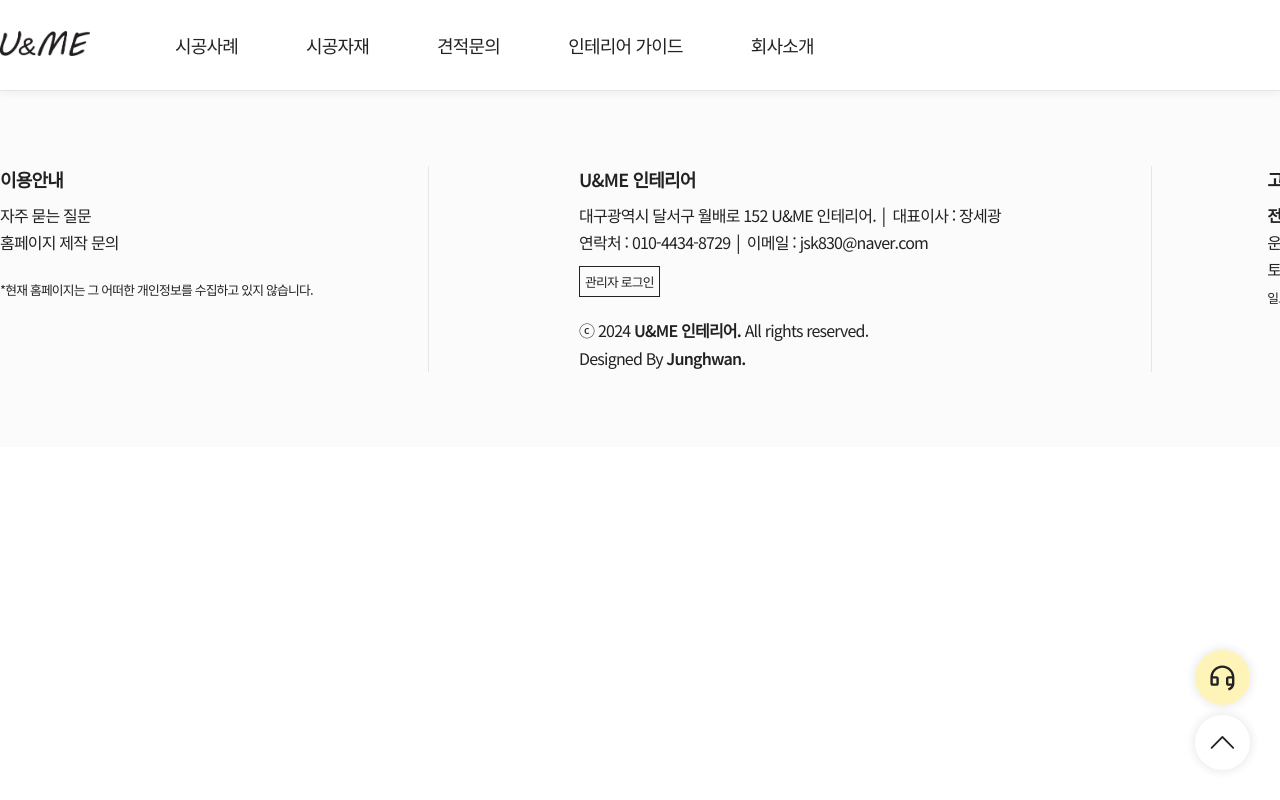
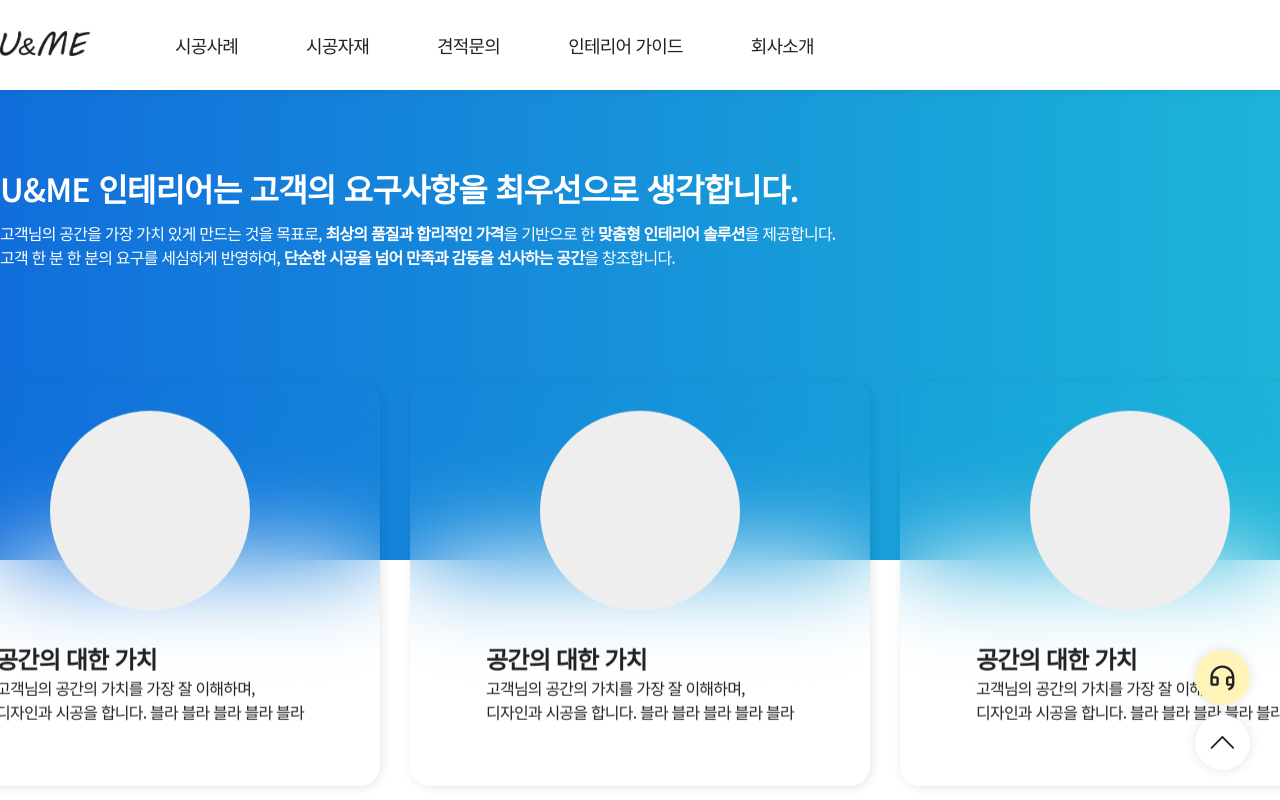
Before and after one commit to Junghwan-github/U-Me-Interior, a React (Create React App) app: page /about in a window 1280 px wide. Shown: the top 800 px of the page. Built offline with nearby package versions, Linux system fonts and the light colour scheme.

Commit message:
feature / 회사소개 디자인 시작

```diff
--- a/src/App.css
+++ b/src/App.css
@@ -10,7 +10,7 @@
   /* 컬러 */
   --base-font-color: #222;
   --base-theme-color: #fffbca;
-  --base-btn-color: rgb(17,110,219);
+  --base-btn-color: #116edb;
 
   /* 기본여백 */
   --base-padding: 20px;
--- a/src/components/layout/Navigation.module.css
+++ b/src/components/layout/Navigation.module.css
@@ -20,6 +20,15 @@
     font-size: 1.125rem;
     padding: 10px;
 }
+
+.menu_nav > li > a:hover {
+    color: rgb(17,110,219);
+}
+
+.menu_nav > li > a:focus {
+    color: rgb(17,110,219);
+}
+
 
 .menu_nav.fixed > li > a {
     line-height: 50px;
--- a/src/features/about/About.js
+++ b/src/features/about/About.js
@@ -1,18 +1,75 @@
 import Contents from "../../components/layout/Contents";
 import Section from "../../components/layout/Section";
-import styles from './About.module.css';
+import styles from "./About.module.css";
 
 const About = () => {
-  return(
+  return (
     <Contents>
       <Section attr={styles.about}>
+        <div className={styles.ceo}></div>
         <div className={styles.inner}>
+          <div className={styles.intro}>
+            <h1>U&ME 인테리어는 고객의 요구사항을 최우선으로 생각합니다.</h1>
+            <p>
+              고객님의 공간을 가장 가치 있게 만드는 것을 목표로,{" "}
+              <span>최상의 품질과 합리적인 가격</span>을 기반으로 한{" "}
+              <span>맞춤형 인테리어 솔루션</span>을 제공합니다.
+              <br />
+              고객 한 분 한 분의 요구를 세심하게 반영하여,
+              <span> 단순한 시공을 넘어 만족과 감동을 선사하는 공간</span>을 창조합니다.
+            </p>
+          </div>
+        </div>
+      </Section>
+      <Section attr={styles.creed}>
+        <div className={styles.inner}>
+          <div className={styles.card}>
+            <div className={styles.image}>
+
+            </div>
+            <div className={styles.content}>
+              <h2>
+                공간의 대한 가치
+              </h2>
+              <p>
+                고객님의 공간의 가치를 가장 잘 이해하며, <br />디자인과 시공을 합니다.
+                블라 블라 블라 블라 블라
+              </p>
+            </div>
+          </div>
+          <div className={styles.card}>
+            <div className={styles.image}>
+
+            </div>
+            <div className={styles.content}>
+              <h2>
+                공간의 대한 가치
+              </h2>
+              <p>
+                고객님의 공간의 가치를 가장 잘 이해하며, <br />디자인과 시공을 합니다.
+                블라 블라 블라 블라 블라
+              </p>
+            </div>
+          </div>
+          <div className={styles.card}>
+            <div className={styles.image}>
+
+            </div>
+            <div className={styles.content}>
+              <h2>
+                공간의 대한 가치
+              </h2>
+              <p>
+                고객님의 공간의 가치를 가장 잘 이해하며, <br />디자인과 시공을 합니다.
+                블라 블라 블라 블라 블라
+              </p>
+            </div>
+          </div>
 
         </div>
       </Section>
     </Contents>
-  )
-
-}
+  );
+};
 
 export default About;
--- a/src/features/about/About.module.css
+++ b/src/features/about/About.module.css
@@ -0,0 +1,63 @@
+.about .inner {
+  width: 100%;
+  height: 470px;
+  background: linear-gradient(90deg, rgba(17,110,219,1) 0%, rgba(28,181,217,1) 100%);
+  padding: 75px 0;
+}
+
+.about .intro {
+  color: #fff;
+  margin: 0 auto;
+  width: var(--dp-dt-width);
+}
+
+.about .inner h1 {
+  font-size: 2rem;
+  font-weight: 600;
+}
+
+.about .inner p {
+  margin-top: 10px;
+}
+
+.intro span {
+  font-weight: 700;
+}
+
+.creed {
+  position: relative;
+  height: 300px;
+}
+
+.creed .inner {
+  width: var(--dp-dt-width);
+  left: 50%;
+  transform: translate(-50% , -45%);
+  display: flex;
+  flex-direction: row;
+  justify-content: space-between;
+  padding: 30px 0;
+  gap: 30px;
+  position: absolute;
+}
+
+.creed .inner .card {
+  width: 33.3333%;
+  height: 405px;
+  backdrop-filter: blur(50px) ;
+  box-shadow: 2px 2px 10px 1px #00000015;
+  border-radius: 20px;
+  padding: 30px;
+  display: flex;
+  flex-direction: column;
+  align-items: center;
+  gap: 30px;
+  color: #222;
+}
+
+.creed .inner .card .image {
+  width: 200px;
+  height: 200px;
+  border-radius: 50%;
+  background-color: #eee;
+}
```
